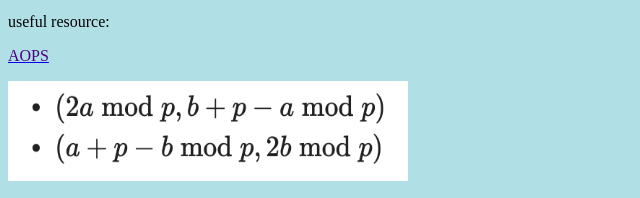
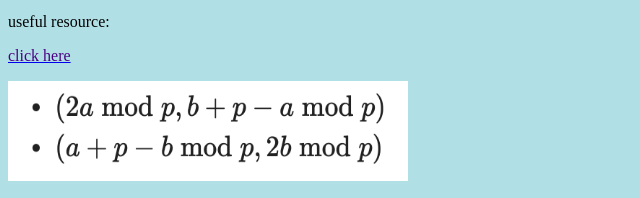
Before and after one commit to SupersonicMan12/SupersonicMan12.github.io, a plain HTML site: page index.html in a window 1280 px wide. Shown: the part 170-368 px from the top of the page, 0-640 px from the left. Drawn offline with Linux system fonts and the light colour scheme.

Commit message:
quick change

```diff
--- a/index.html
+++ b/index.html
@@ -6,7 +6,7 @@
 <p>check update</p>
 <p>useful resource: </p>
 <a href="https://artofproblemsolving.com/">
-    <p style="color:indigo">AOPS</p>
+    <p style="color:indigo">click here</p>
 </a>
 <img src="eq.png" alt="(2amodp, b+p-amodp)\n(a+p-bmodp, 2bmodp)" width="400" height="100">
 <p style="color:red;">Now, jfasdoi</p>
```
